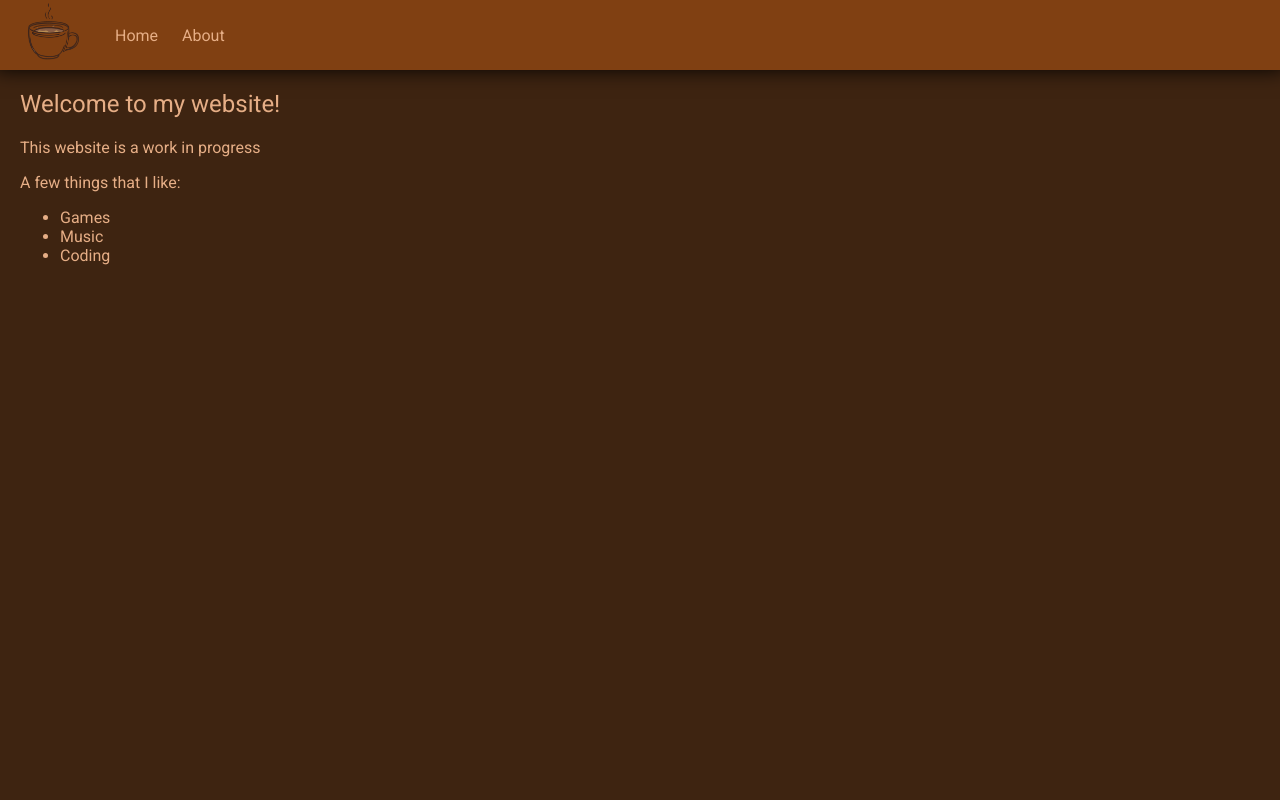
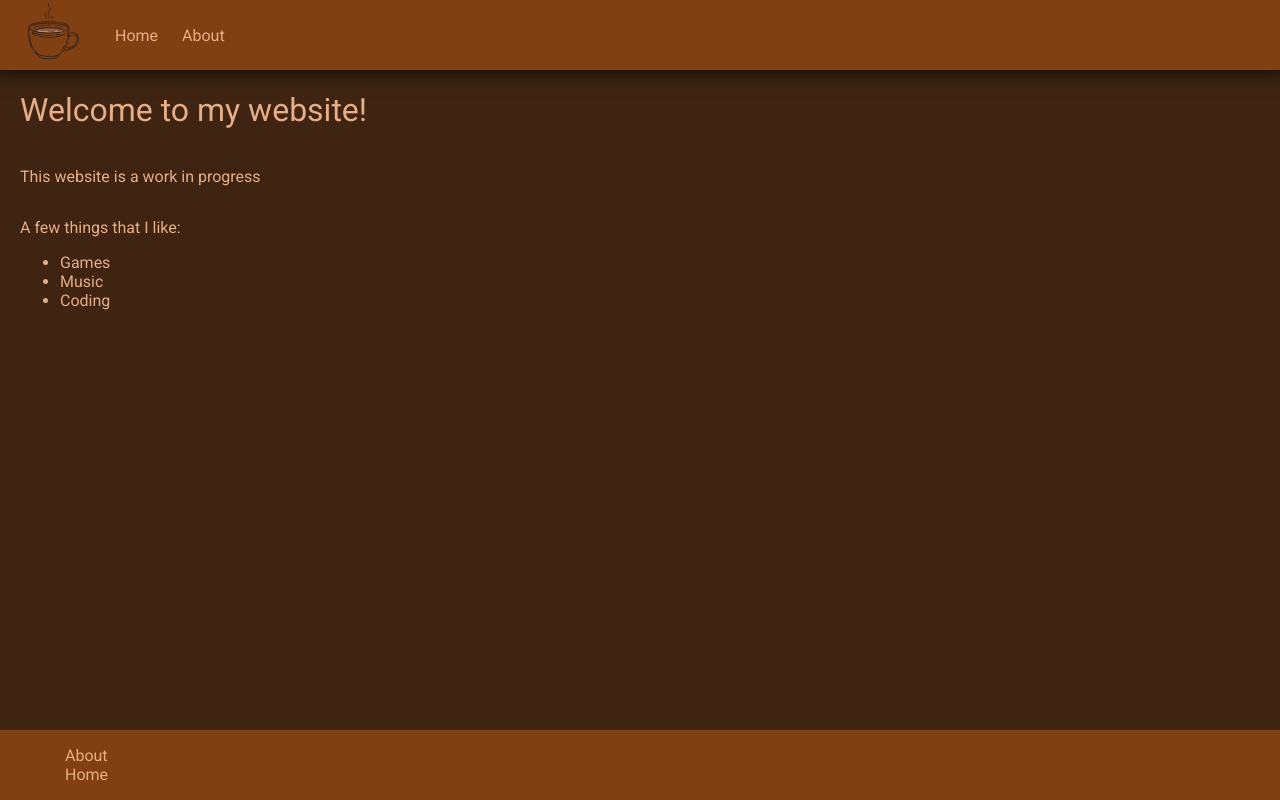
Before and after one commit to Maintizer/AVANS-EIGEN-OPDRACHT, a plain HTML site: page code/index.html in a window 1280 px wide. Drawn offline with Linux system fonts and the light colour scheme; a web font is replaced by a local one.

Commit message:
Common
General push

```diff
--- a/code/index.html
+++ b/code/index.html
@@ -12,14 +12,14 @@
 <body>
     <main>
         <header>
-            <img width="90px" src="../design/coffee2.webp" alt="cup of coffee">
+            <img width="90" src="../design/coffee2.webp" alt="Cup of coffee">
             <nav>
                 <a href="/code/index.html">Home</a>
                 <a href="/code/about.html">About</a>
             </nav>
         </header>
     </main>
-    <div class="padding "><h2>Welcome to my website!</h2></div>
+    <div class="padding "><h1>Welcome to my website!</h1></div>
     <div class="padding"><p>This website is a work in progress</p></div>
     <div class="padding">
         <p>A few things that I like:</p>
@@ -27,7 +27,17 @@
             <li>Games</li>
             <li>Music</li>
             <li>Coding</li>
+
         </ul>
     </div>
+
+    <footer>
+        <div>
+            <ul>
+                <li class="footer-links"><a href="about.html">About</a></li>
+                <li class="footer-links"><a href="index.html">Home</a></li>
+            </ul>
+        </div>
+    </footer>
 </body>
 </html>
--- a/code/style.css
+++ b/code/style.css
@@ -1,5 +1,12 @@
+html    {
+    height: 100%;
+}
+
 body {
     background-color: #3E2411;
+    min-height: 100%;
+    display: flex;
+    flex-direction: column;
     margin: 0px;
     padding: 0px;
 }
@@ -13,14 +20,14 @@ header {
     align-items: center;
 }
 
-nav a{
+a{
     background-color: transparent;
     border-color: transparent;
     text-decoration: none;
     margin-left: 20px;
 }
 
-nav a:hover{
+a:hover {
     transition: 0.4s;
     cursor: pointer;
     color: #fd9516;
@@ -39,3 +46,15 @@ nav a:hover{
 .padding    {
     margin-left: 20px;
 }
+
+footer  {
+    background-color: #804012;
+    margin-top: auto;
+    height: 70px;
+    padding: 0 5px;
+}
+
+.footer-links   {
+    list-style-type: none;
+    padding: 0;
+}
```
Also changed, not shown: code/about.html (+24 -5 lines), design/coffee.jpg (deleted).
